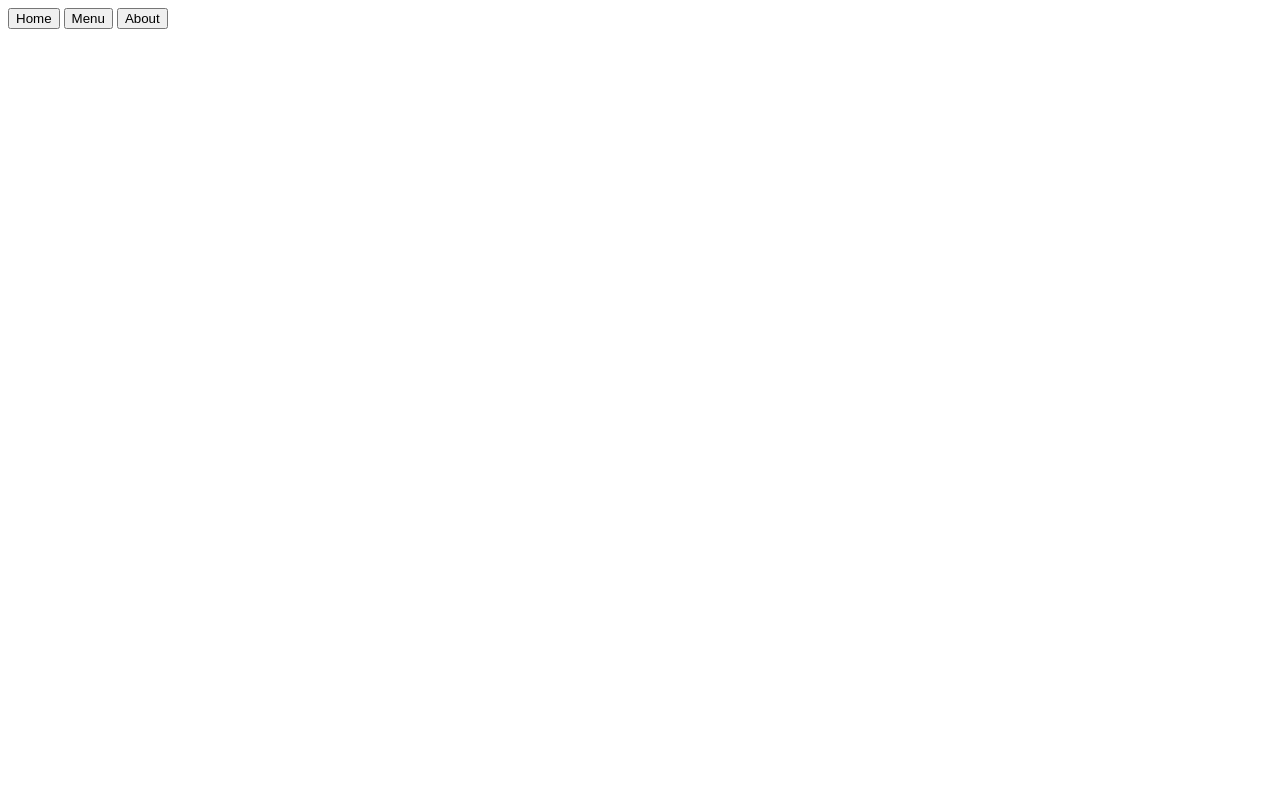
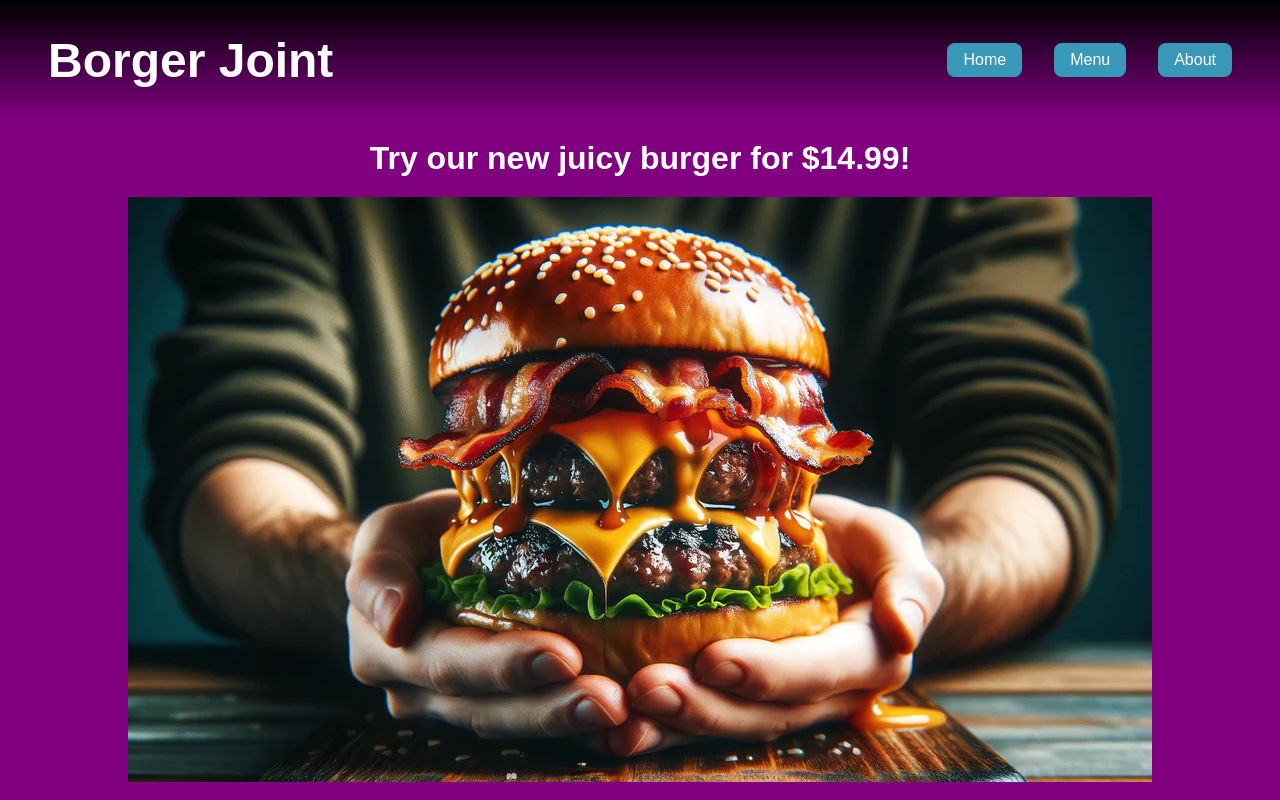
Before and after one commit to williamandrews2/RestaurantPage, a website built with webpack: page src/template.html in a window 1280 px wide. Built offline with nearby package versions, Linux system fonts and the light colour scheme.

Commit message:
Created basic page layout.

```diff
--- a/src/index.js
+++ b/src/index.js
@@ -1 +1,3 @@
+import "./styles.css";
+
 console.log("Hello customer!");
--- /dev/null
+++ b/src/styles.css
@@ -0,0 +1,55 @@
+* {
+  margin: 0;
+  padding: 0;
+}
+
+:root {
+  --background-color: purple;
+  --button-color: rgb(57, 152, 184);
+}
+
+html {
+  box-sizing: border-box;
+  font-family: Arial, Helvetica, sans-serif;
+  background-color: var(--background-color);
+}
+
+header {
+  display: flex;
+  align-items: center;
+  height: 120px;
+  background: linear-gradient(to bottom, rgba(0, 0, 0, 1), rgba(0, 0, 0, 0));
+}
+
+header #nav-button-container {
+  display: flex;
+  margin-left: auto;
+  margin-right: 2rem;
+}
+
+header button {
+  margin: 0px 1rem;
+  padding: 0.5rem 1rem;
+  font-size: 1rem;
+  border-radius: 0.5rem;
+  border: 0px;
+  color: white;
+  background-color: var(--button-color);
+}
+
+header #restaurant-name {
+  margin-left: 3rem;
+  font-size: 3rem;
+  color: white;
+}
+
+#featured-item {
+  color: white;
+  padding: 20px 0px;
+}
+
+#content {
+  display: flex;
+  flex-direction: column;
+  align-items: center;
+}
--- a/src/template.html
+++ b/src/template.html
@@ -3,15 +3,22 @@
   <head>
     <meta charset="UTF-8" />
     <meta name="viewport" content="width=device-width, initial-scale=1.0" />
-    <title>Document</title>
+    <title>Borger Joint</title>
+    <link rel="stylesheet" href="styles.css" />
   </head>
   <body>
     <header>
-      <button>Home</button>
-      <button>Menu</button>
-      <button>About</button>
+      <h1 id="restaurant-name">Borger Joint</h1>
+      <div id="nav-button-container">
+        <button>Home</button>
+        <button>Menu</button>
+        <button>About</button>
+      </div>
     </header>
 
-    <div id="content"></div>
+    <div id="content">
+      <h1 id="featured-item">Try our new juicy burger for $14.99!</h1>
+      <img src="./hamburger.webp" alt="hamburger picture" id="main-image" />
+    </div>
   </body>
 </html>
```
Also changed, not shown: src/hamburger.webp (added).
